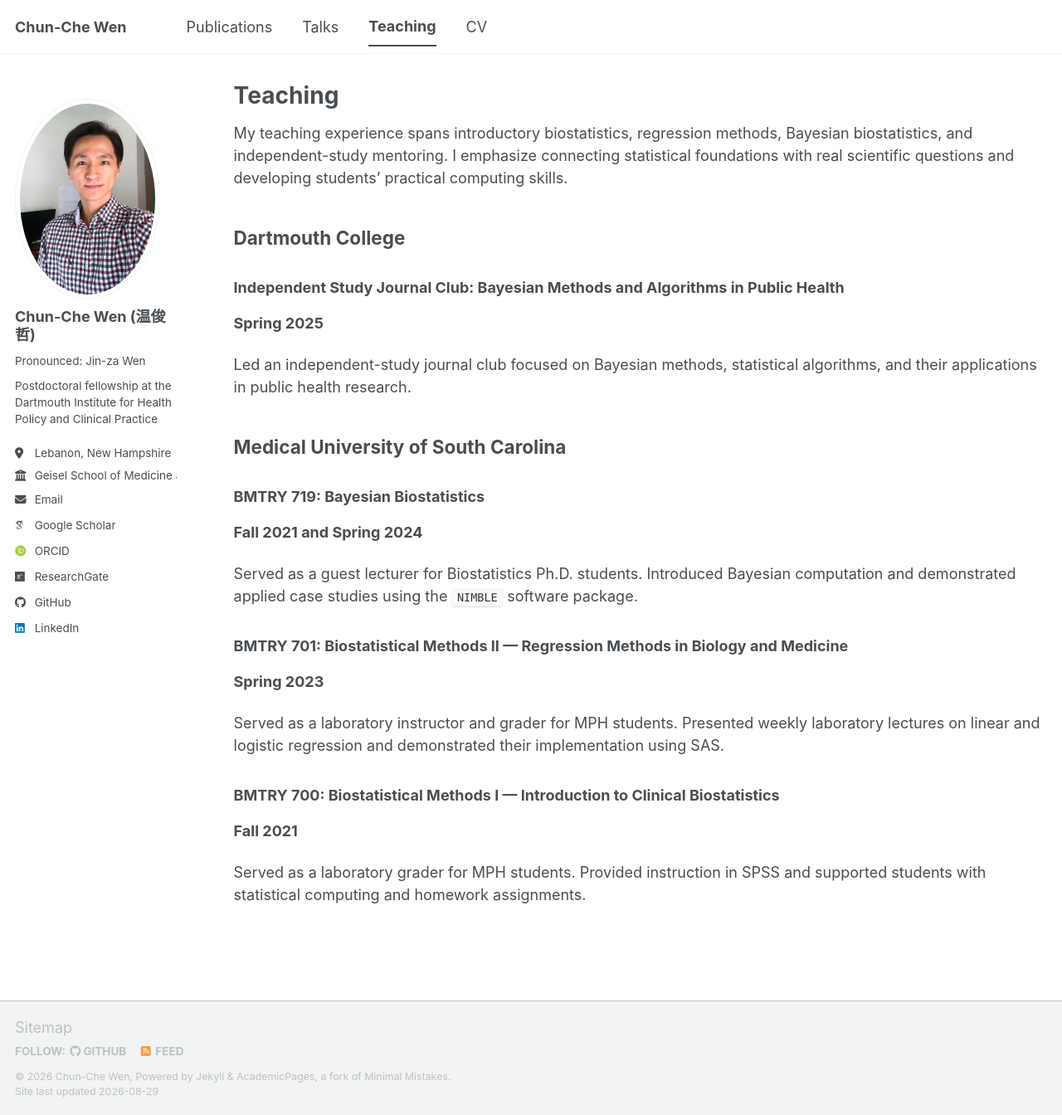
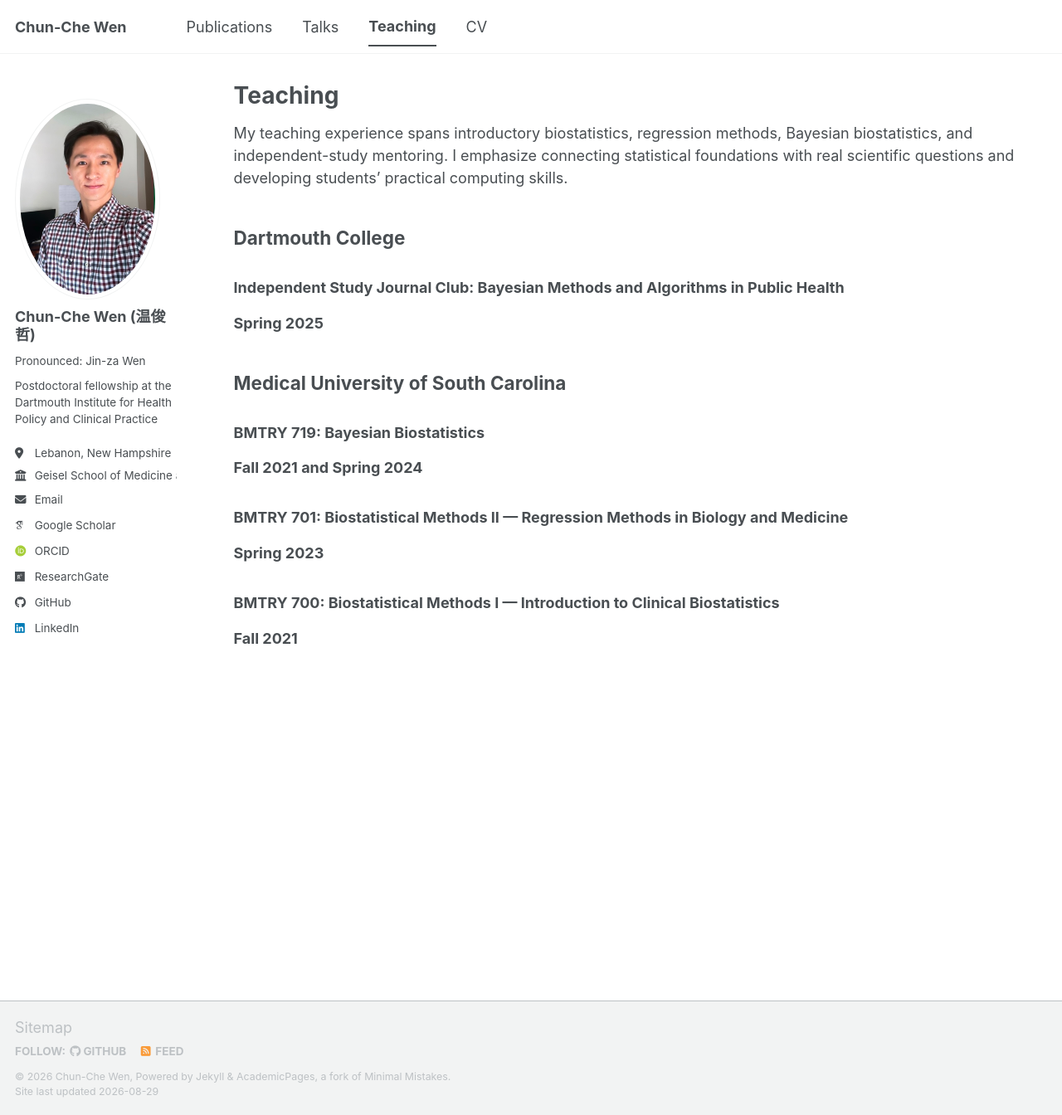
Before and after one commit to chunchewen/chunchewen, a Jekyll site: the page built from _pages/teaching.md, in a window 1280 px wide and 1344 px high. Shown: the whole window at 83% size. Built offline with Jekyll 4.4.1, drawn with Linux system fonts in a browser that asks for light colours; some web fonts are replaced; a script bundle is joined from its source files by our own code; library files that are not in the unit come from our copies.

Commit message:
Update teaching.md

```diff
--- a/_pages/teaching.md
+++ b/_pages/teaching.md
@@ -13,7 +13,6 @@ My teaching experience spans introductory biostatistics, regression methods, Bay
 
 **Spring 2025**
 
-Led an independent-study journal club focused on Bayesian methods, statistical algorithms, and their applications in public health research.
 
 ## Medical University of South Carolina
 
@@ -21,16 +20,12 @@ Led an independent-study journal club focused on Bayesian methods, statistical a
 
 **Fall 2021 and Spring 2024**
 
-Served as a guest lecturer for Biostatistics Ph.D. students. Introduced Bayesian computation and demonstrated applied case studies using the `NIMBLE` software package.
 
 ### BMTRY 701: Biostatistical Methods II — Regression Methods in Biology and Medicine
 
 **Spring 2023**
 
-Served as a laboratory instructor and grader for MPH students. Presented weekly laboratory lectures on linear and logistic regression and demonstrated their implementation using SAS.
 
 ### BMTRY 700: Biostatistical Methods I — Introduction to Clinical Biostatistics
 
 **Fall 2021**
-
-Served as a laboratory grader for MPH students. Provided instruction in SPSS and supported students with statistical computing and homework assignments.
```
